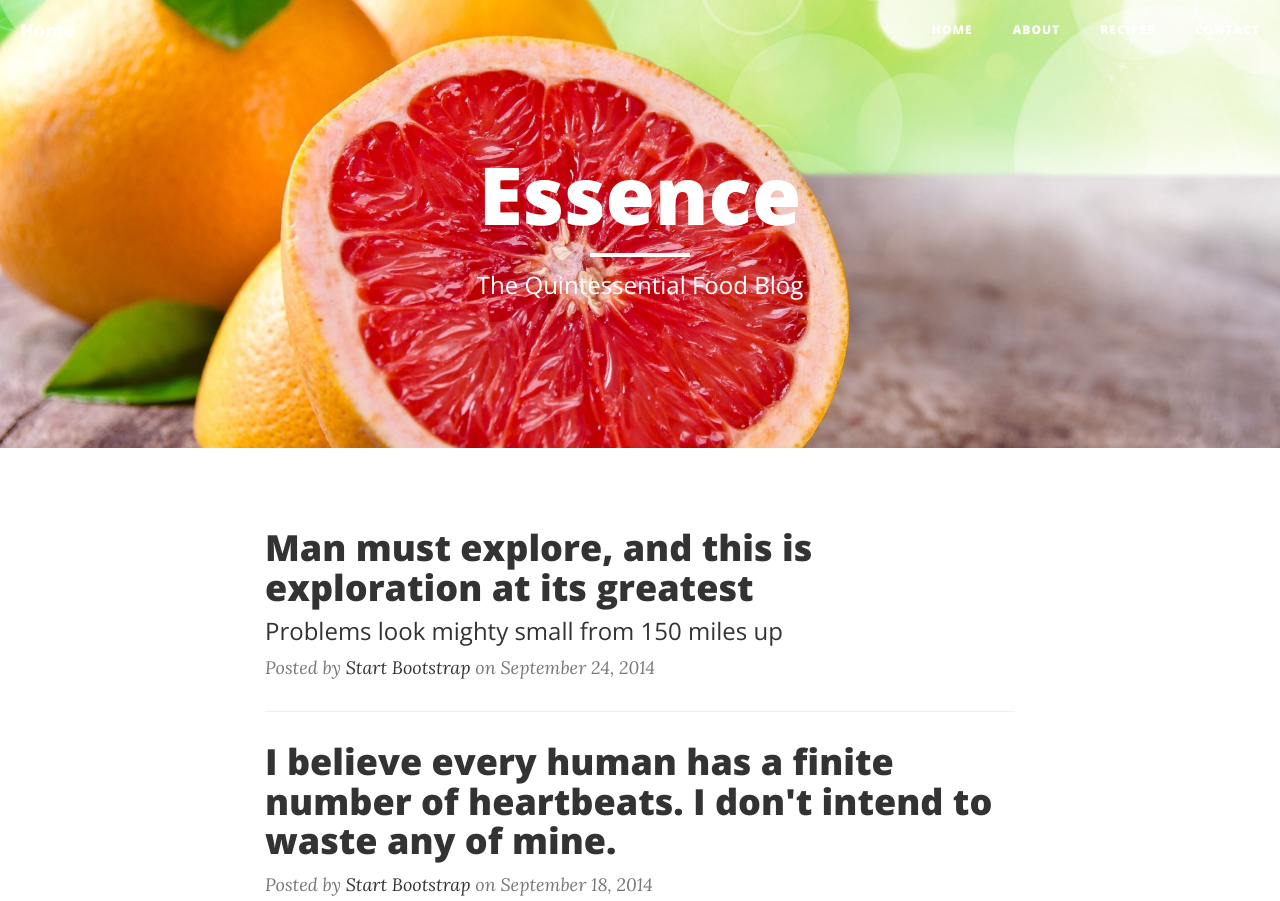
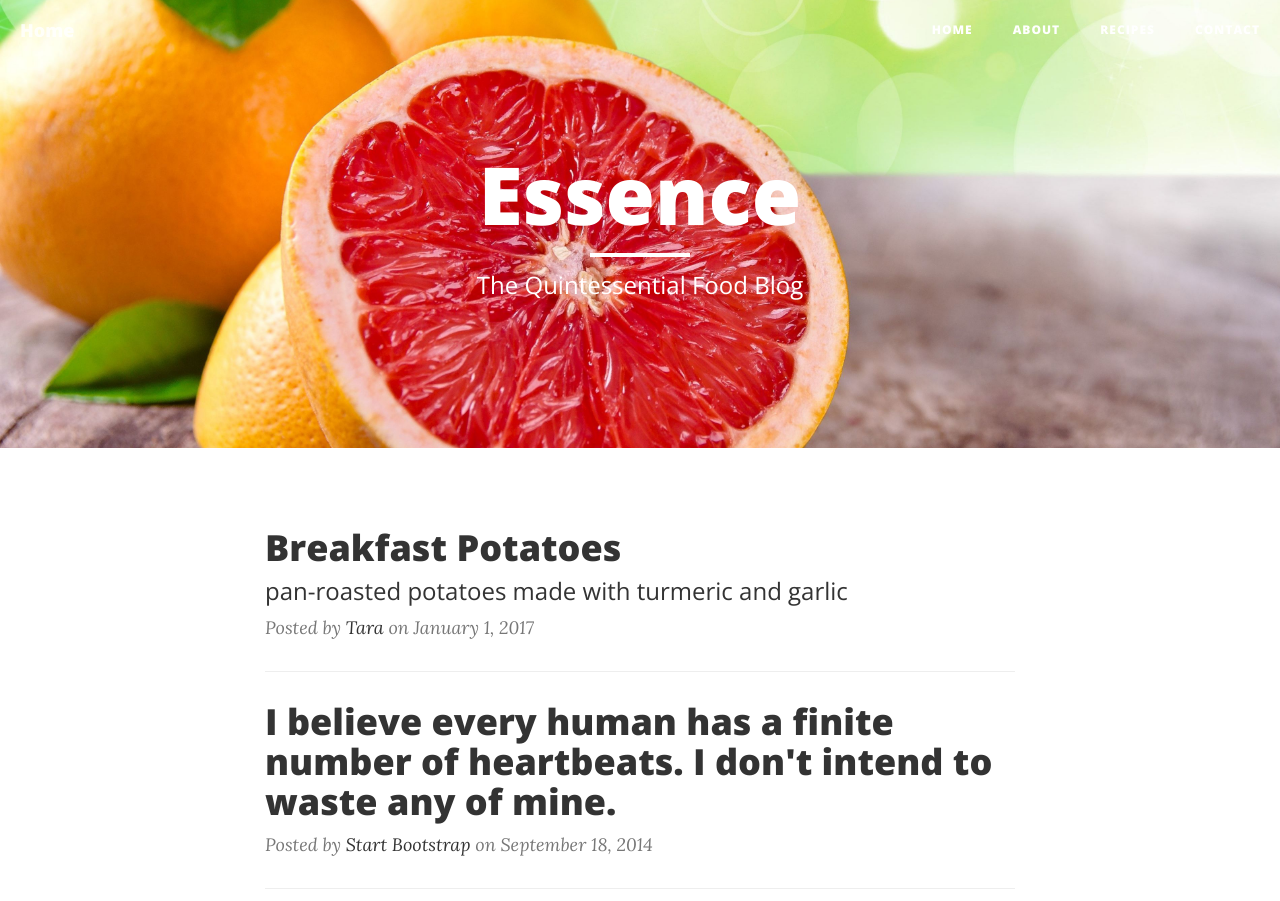
Before and after one commit to tash7827/foodblog3, a website: page index.html in a window 1280 px wide. Shown: the top 901 px of the page. Drawn offline with nearby package versions, Linux system fonts and the light colour scheme.

Commit message:
updated the first post to bp1 html

```diff
--- a/index.html
+++ b/index.html
@@ -55,7 +55,7 @@
                         <a href="about.html">About</a>
                     </li>
                     <li>
-                        <a href="post.html">Recipes</a>
+                        <a href="post.html">Recipes</a> <!-- HAVE TO CHANGE THIS TO THE OLDER POSTS LINK-->
                     </li>
                     <li>
                         <a href="contact.html">Contact</a>
@@ -88,15 +88,15 @@
         <div class="row">
             <div class="col-lg-8 col-lg-offset-2 col-md-10 col-md-offset-1">
                 <div class="post-preview">
-                    <a href="post.html">
+                    <a href="bp1.html">
                         <h2 class="post-title">
-                            Man must explore, and this is exploration at its greatest
+                            Breakfast Potatoes
                         </h2>
                         <h3 class="post-subtitle">
-                            Problems look mighty small from 150 miles up
+                            pan-roasted potatoes made with turmeric and garlic
                         </h3>
                     </a>
-                    <p class="post-meta">Posted by <a href="#">Start Bootstrap</a> on September 24, 2014</p>
+                    <p class="post-meta">Posted by <a href="#">Tara</a> on January 1, 2017</p>
                 </div>
                 <hr>
                 <div class="post-preview">
```
